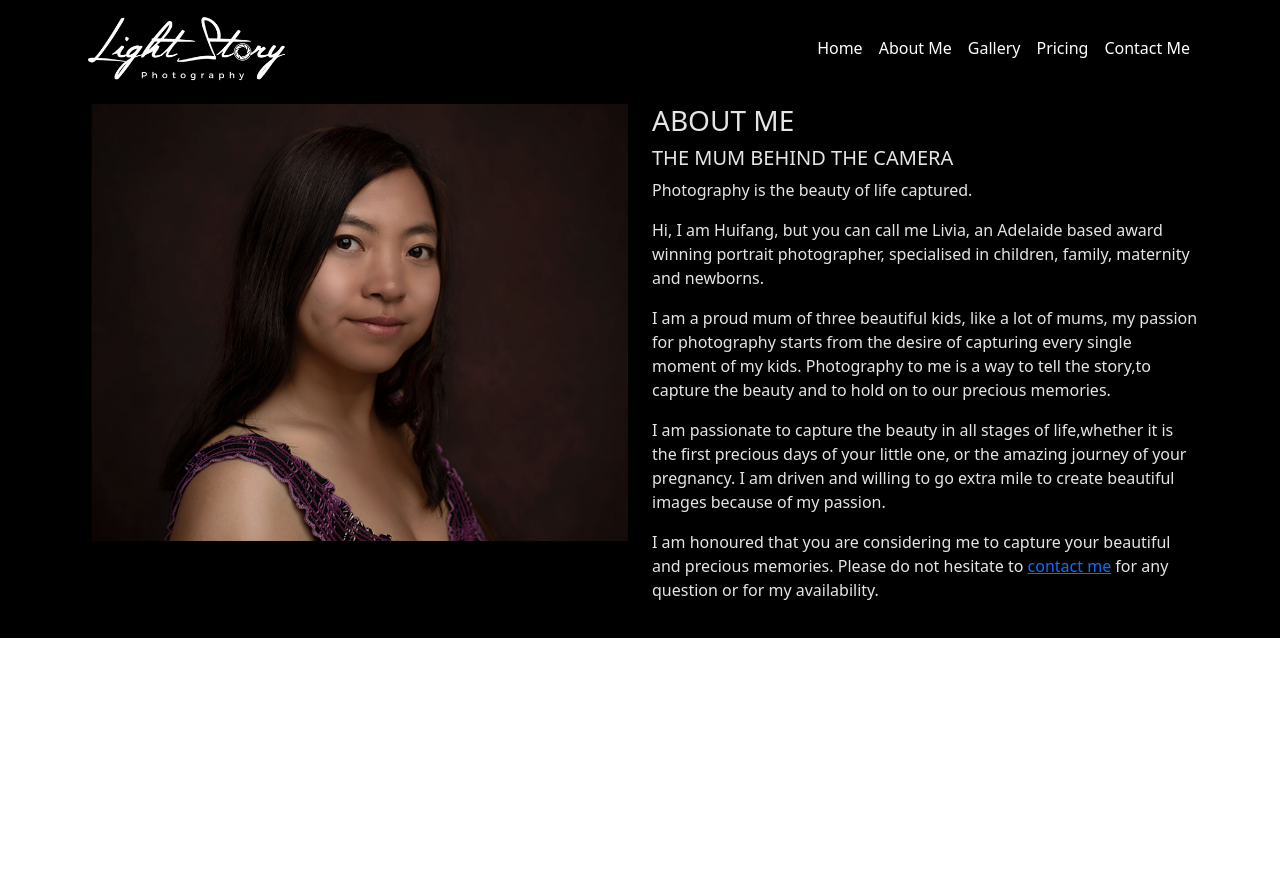
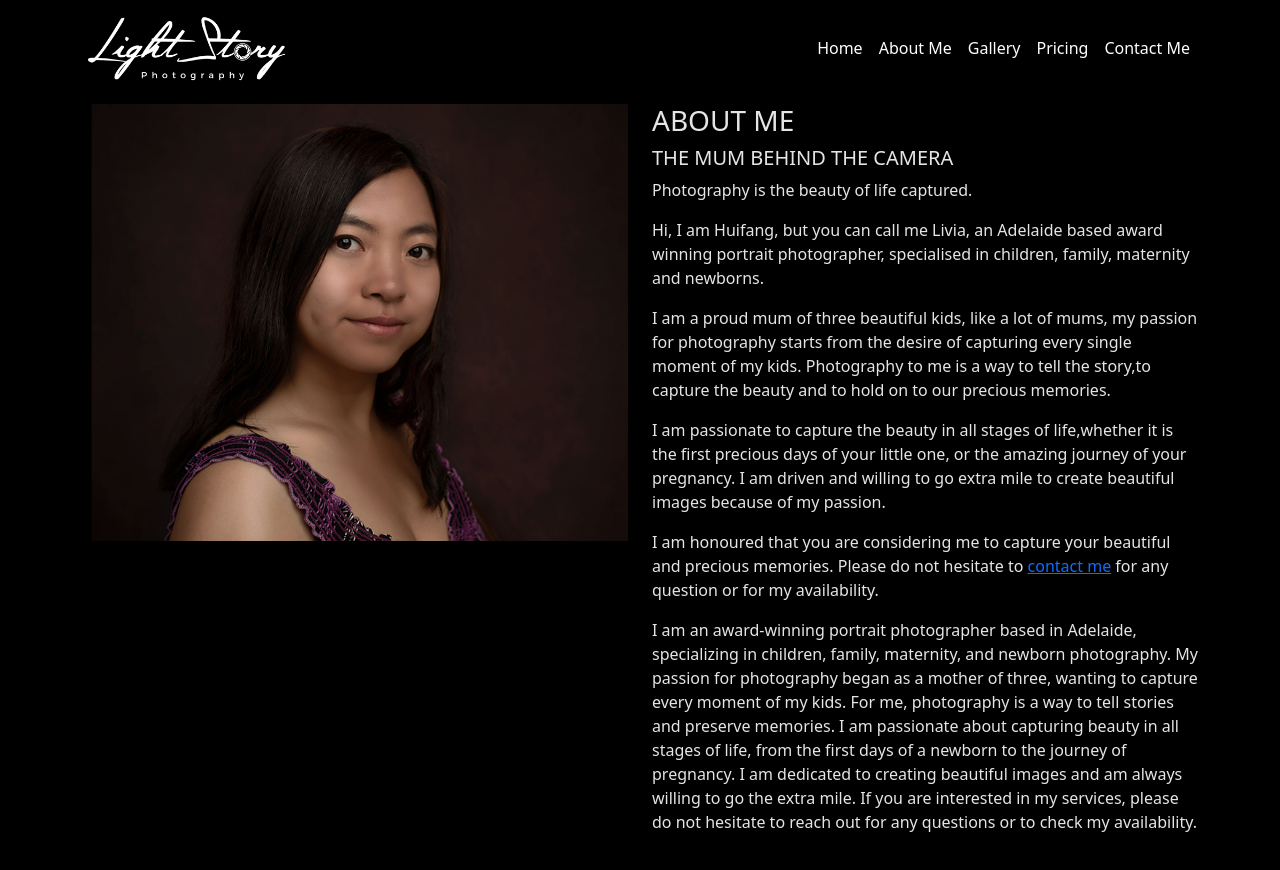
Before and after one commit to huifang719/lightstory, a React (Create React App) app: page /about in a window 1280 px wide. Before the commit the page ends 800 px from the top, so only its background shows below. Built offline with nearby package versions, Linux system fonts and the light colour scheme.

Commit message:
about me page

```diff
--- a/src/components/AboutMe.js
+++ b/src/components/AboutMe.js
@@ -19,6 +19,7 @@ const AboutMe = () => {
           <p>I am a proud mum of three beautiful kids, like a lot of mums, my passion for photography starts from the desire of capturing every single moment of my kids. Photography to me is a way to tell the story,to capture the beauty and to hold on to our precious memories. </p>
           <p>I am passionate to capture the beauty in all stages of life,whether it is the first precious days of your little one, or the amazing journey of your pregnancy. I am driven and willing to go extra mile to create beautiful images because of my passion. </p>
           <p>I am honoured that you are considering me to capture your beautiful and precious memories. Please do not hesitate to   <a href="/contact">contact me</a> for any question or for my availability.</p>
+          <p>I am an award-winning portrait photographer based in Adelaide, specializing in children, family, maternity, and newborn photography. My passion for photography began as a mother of three, wanting to capture every moment of my kids. For me, photography is a way to tell stories and preserve memories. I am passionate about capturing beauty in all stages of life, from the first days of a newborn to the journey of pregnancy. I am dedicated to creating beautiful images and am always willing to go the extra mile. If you are interested in my services, please do not hesitate to reach out for any questions or to check my availability.</p>
         </Col>
       </Row>
     </Container>
--- a/src/components/inc/MainNav.js
+++ b/src/components/inc/MainNav.js
@@ -8,7 +8,7 @@ const MainNav = () => {
     <Navbar variant="dark" expand="lg">
       <Container>
         <Navbar.Brand as={Link} to="/">
-          <Image className="brand" src={brand} />
+          <Image className="brand" src={brand} alt="lightstory-photography" />
         </Navbar.Brand>
         <Navbar.Toggle aria-controls="basic-navbar-nav" />
         <Navbar.Collapse id="basic-navbar-nav">
```
